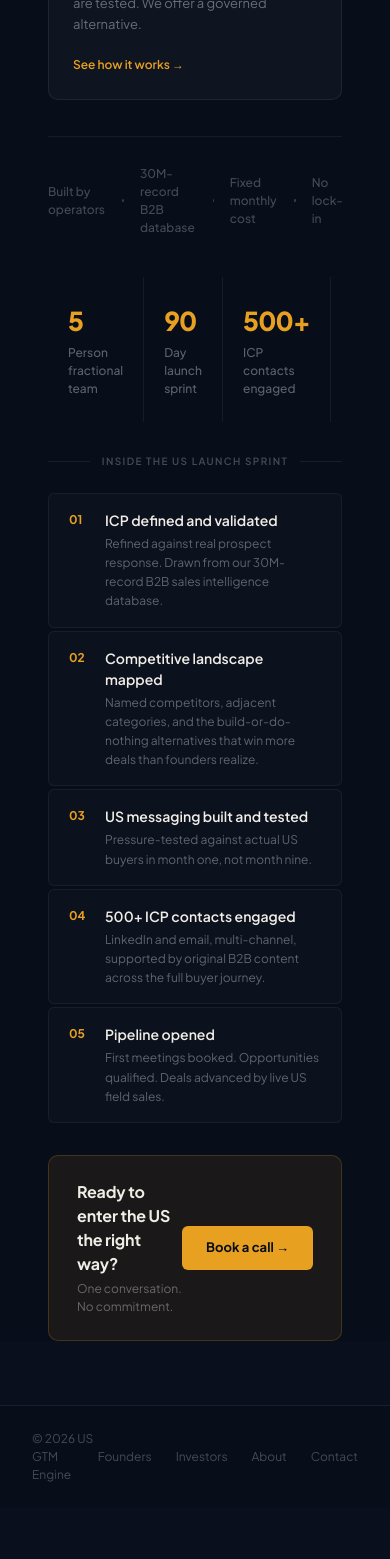
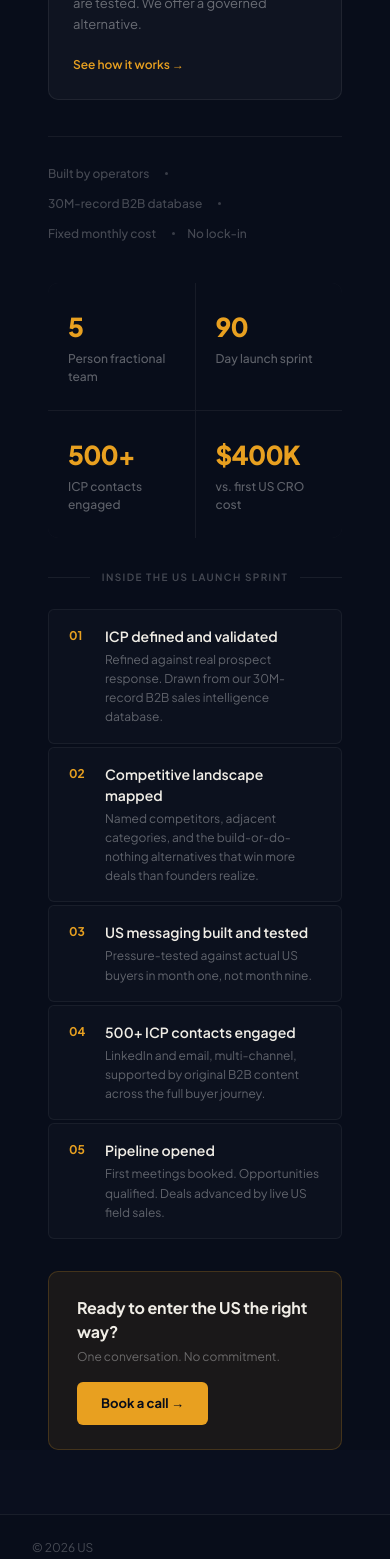
Before and after one commit to meetjohnsong/us-gtm-engine-v2, a Next.js app: page / in a window 390 px wide. Shown: the part 820-2379 px from the top of the page. Before the commit the page ends 2328 px from the top, so only its background shows below. Built offline with nearby package versions, Linux system fonts and the light colour scheme.

Commit message:
Mobile responsiveness improvements

```diff
--- a/app/page.tsx
+++ b/app/page.tsx
@@ -58,7 +58,7 @@ export default function Home() {
 
         </div>
 
-        <div style={{display:'flex',alignItems:'center',gap:'16px',paddingTop:'28px',borderTop:'1px solid rgba(255,255,255,0.06)'}}>
+        <div style={{display:'flex',alignItems:'center',gap:'12px',paddingTop:'28px',borderTop:'1px solid rgba(255,255,255,0.06)',flexWrap:'wrap'}}>
           {['Built by operators','30M-record B2B database','Fixed monthly cost','No lock-in'].map((item,i,arr) => (
             <div key={i} style={{display:'flex',alignItems:'center',gap:'16px'}}>
               <span style={{color:'rgba(255,255,255,0.25)',fontSize:'12px',fontWeight:'500'}}>{item}</span>
@@ -69,7 +69,7 @@ export default function Home() {
       </section>
 
       <section style={{padding:'0 48px',marginBottom:'2px'}}>
-        <div style={{display:'grid',gridTemplateColumns:'repeat(4,1fr)',gap:'1px',background:'rgba(255,255,255,0.06)',borderRadius:'10px',overflow:'hidden'}}>
+        <div style={{display:'grid',gridTemplateColumns:'repeat(2,1fr)',gap:'1px',background:'rgba(255,255,255,0.06)',borderRadius:'10px',overflow:'hidden'}}>
           {[
             {val:'5',label:'Person fractional team'},
             {val:'90',label:'Day launch sprint'},
@@ -108,7 +108,7 @@ export default function Home() {
         ))}
       </section>
 
-      <section style={{margin:'32px 48px 64px',backgroundColor:'rgba(232,160,32,0.08)',border:'1px solid rgba(232,160,32,0.2)',borderRadius:'10px',padding:'24px 28px',display:'flex',alignItems:'center',justifyContent:'space-between'}}>
+      <section style={{margin:'32px 48px 64px',backgroundColor:'rgba(232,160,32,0.08)',border:'1px solid rgba(232,160,32,0.2)',borderRadius:'10px',padding:'24px 28px',display:'flex',flexDirection:'column',alignItems:'flex-start',gap:'16px'}}>
         <div>
           <div style={{color:'#f0ede6',fontSize:'16px',fontWeight:'700',letterSpacing:'-0.01em',marginBottom:'4px'}}>Ready to enter the US the right way?</div>
           <div style={{color:'rgba(255,255,255,0.35)',fontSize:'12px'}}>One conversation. No commitment.</div>
```
